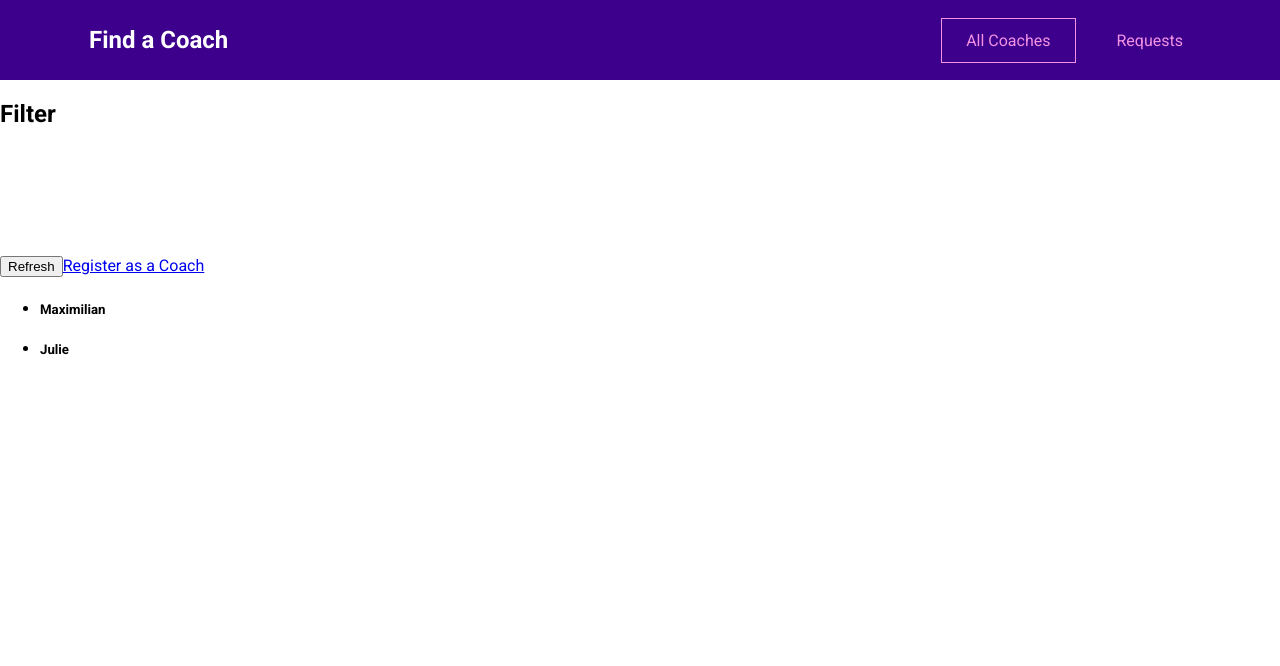
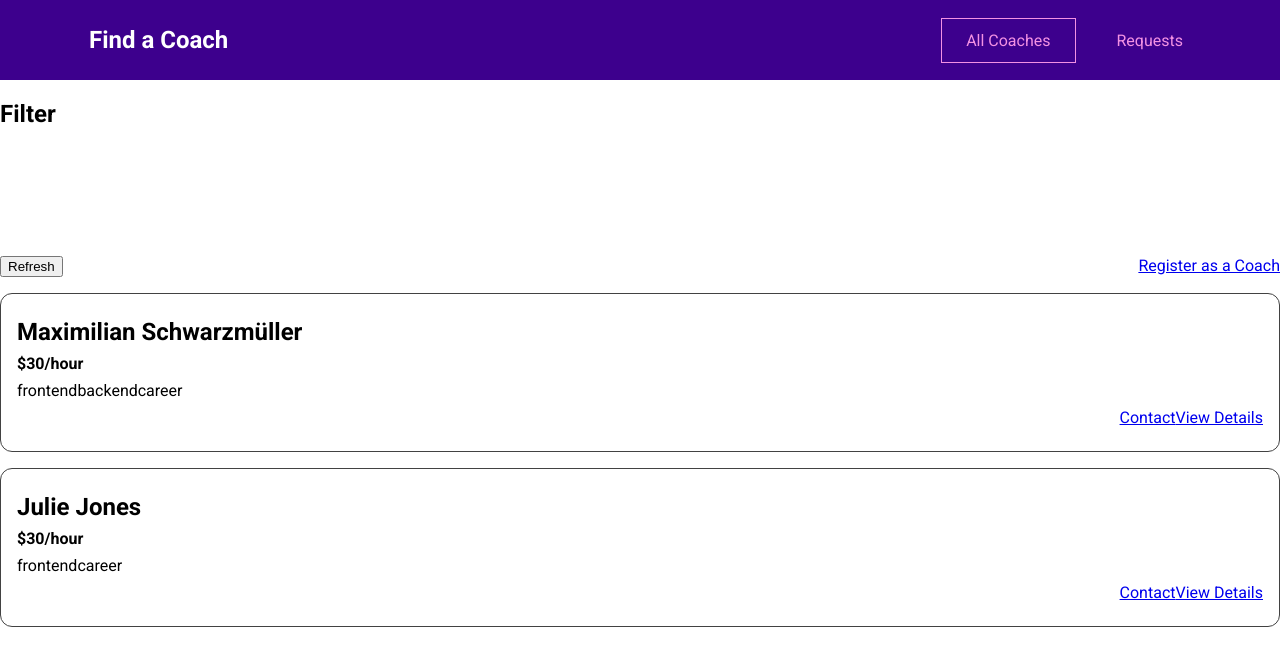
Before and after one commit to DusanR12/main-prj-01-starting-setup, a Vue app: page /coaches in a window 1280 px wide. Shown: the top 666 px of the page. Built offline with nearby package versions, Linux system fonts and the light colour scheme.

Commit message:
working on the Coaches List comp and List Items

```diff
--- a/src/App.vue
+++ b/src/App.vue
@@ -4,7 +4,7 @@
 </template>
 
 <script>
-import TheHeader from './components/TheHeader.vue';
+import TheHeader from './components/layout/TheHeader.vue';
 export default {
     components: {
         TheHeader
--- /dev/null
+++ b/src/components/coaches/CoachItem.vue
@@ -0,0 +1,63 @@
+<template>
+  <li>
+    <h3>{{ fullName }}</h3>
+    <h4>{{ rate }}</h4>
+    <div>
+      <span v-for="area in areas" :key="area">{{ area }}</span>
+    </div>
+    <div class="actions">
+      <router-link :to="coachContactLink">Contact</router-link>
+      <router-link :to="coachDetailsLink">View Details</router-link>
+    </div>
+  </li>
+</template>
+
+<script>
+export default {
+  props: ['id', 'firstName', 'lastName', 'areas', 'hourlyRate'],
+  computed: {
+    fullName() {
+      return this.firstName + ' ' + this.lastName;
+    },
+
+    rate() {
+      return `$${this.hourlyRate}/hour`;
+    },
+
+    coachContactLink() {
+      return this.$route.path + '/' + this.id + '/contact';
+    },
+
+    coachDetailsLink() {
+      return this.$route.path + '/' + this.id;
+    },
+  },
+};
+</script>
+
+<style scoped>
+li {
+  margin: 1rem 0;
+  border: 1px solid #424242;
+  border-radius: 12px;
+  padding: 1rem;
+}
+
+h3 {
+  font-size: 1.5rem;
+}
+
+h3,
+h4 {
+  margin: 0.5rem 0;
+}
+
+div {
+  margin: 0.5rem 0;
+}
+
+.actions {
+  display: flex;
+  justify-content: flex-end;
+}
+</style>
--- a/src/pages/coaches/CoachesList.vue
+++ b/src/pages/coaches/CoachesList.vue
@@ -1,29 +1,32 @@
 <template>
   <section>
-    <h2 style="margin-bottom: 8rem;">Filter</h2>
+    <h2 style="margin-bottom: 8rem">Filter</h2>
   </section>
-  <section>
+  <div>
     <div class="controls">
       <button>Refresh</button>
       <router-link to="/register">Register as a Coach</router-link>
     </div>
     <ul v-if="hasCoaches">
-      <li v-for="coach in allCoaches" :key="coach.id">
-        <div>
-          <h5>
-            {{ coach.firstName }}
-          </h5>
-        </div>
-      </li>
+      <coach-item v-for="coach in allCoaches"
+        :key="coach.id"
+        :id="coach.id"
+        :firstName="coach.firstName"
+        :lastName="coach.lastName"
+        :areas="coach.areas"
+        :hourlyRate="coach.hourlyRate"
+      ></coach-item>
     </ul>
-    <p v-else>
-      No coaches found
-    </p>
-  </section>
+    <p v-else>No coaches found</p>
+  </div>
 </template>
 
 <script>
+import CoachItem from '../../components/coaches/CoachItem.vue';
 export default {
+  components: {
+    CoachItem,
+  },
   computed: {
     allCoaches() {
       return this.$store.getters.coaches;
@@ -31,7 +34,20 @@
 
     hasCoaches() {
       return this.$store.getters.hasCoaches;
-    }
-  }
+    },
+  },
+};
+</script>
+
+<style scoped>
+  ul {
+  list-style: none;
+  margin: 0;
+  padding: 0;
 }
-</script>
+
+.controls {
+  display: flex;
+  justify-content: space-between;
+}
+</style>
```
Also changed, not shown: src/components/layout/TheHeader.vue (renamed from src/components/TheHeader.vue).
